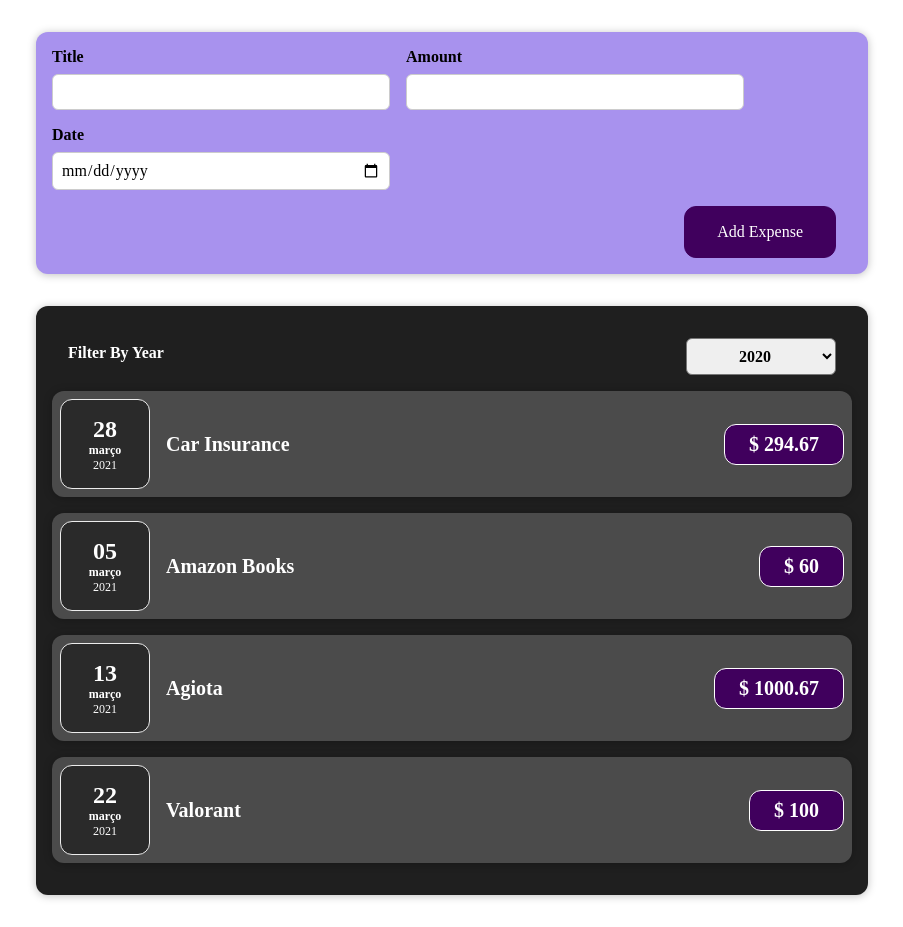
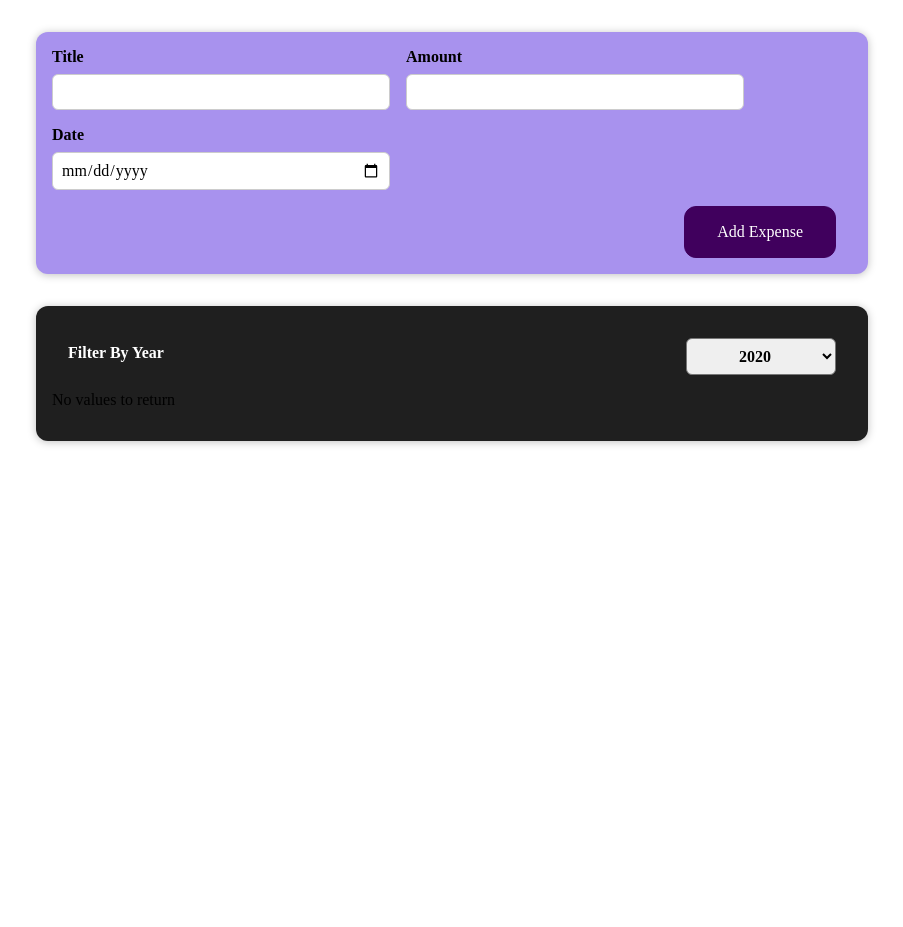
Before and after one commit to rodrigoschaer/expenses-chart, a React (Create React App) app: page / in a window 1280 px wide. Shown: the whole page, without its empty margins (188-1091 px from the left). After the commit the page ends 800 px from the top, so only its background shows below. Built offline with nearby package versions, Linux system fonts and the light colour scheme.

Commit message:
added date filtering functionallity

```diff
--- a/src/App.tsx
+++ b/src/App.tsx
@@ -1,8 +1,8 @@
+import { useState } from "react";
 import { Expense } from "./components/Expenses/Expense";
 import { NewExpense } from "./components/NewExpense/NewExpense";
 
-export default function App() {
-  const expensesOptions = [
+const DUMMY_EXPENSES = [
   {
     id: "expense1",
     title: "Car Insurance",
@@ -35,18 +35,21 @@ export default function App() {
   date: Date;
 };
 
+const App = () => {
+  const [expenses, setExpenses] = useState(DUMMY_EXPENSES);
+
   const handleAddExpense = (enteredExpense: ExpenseData) => {
-    const expenseData = {
-      ...enteredExpense,
-      id: Math.random().toString(),
-    };
-    console.log(expenseData);
+    setExpenses((previousExpense: any) => {
+      return [enteredExpense, ...previousExpense];
+    });
   };
 
   return (
     <div>
       <NewExpense onAddExpense={handleAddExpense} />
-      <Expense expenses={expensesOptions} />
+      <Expense expenses={expenses} />
     </div>
   );
-}
+};
+
+export default App;
--- a/src/components/Expenses/Expense.tsx
+++ b/src/components/Expenses/Expense.tsx
@@ -22,6 +22,10 @@ export const Expense = (props: ExpenseProps) => {
     setFilteredYear(selectedYear);
   };
 
+  const filteredExpenses = props.expenses.filter((expense) => {
+    return expense.date.getFullYear().toString() === filteredYear;
+  });
+
   return (
     <>
       <Card className="expenses">
@@ -29,9 +33,11 @@ export const Expense = (props: ExpenseProps) => {
           selected={filteredYear}
           onDropDownChange={handleExpenseFilter}
         />
-
-        {props.expenses.map((expense: ExpenseItemType) => (
+        {filteredExpenses.length === 0 && <p>No values to return</p>}
+        {filteredExpenses.length !== 0 &&
+          filteredExpenses.map((expense: ExpenseItemType) => (
             <ExpenseItem
+              key={expense.id}
               title={expense.title}
               date={expense.date}
               amount={expense.amount}
```
Also changed, not shown: src/components/Expenses/ExpensesList.scss (added, +9 -0 lines), src/components/Expenses/ExpensesList.tsx (added). Lines whose indentation alone changed are shown as unchanged.
